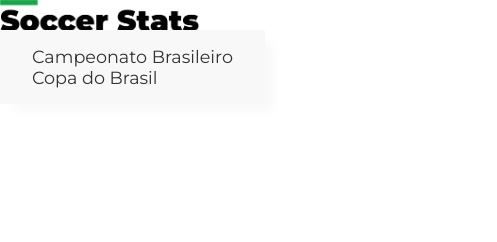
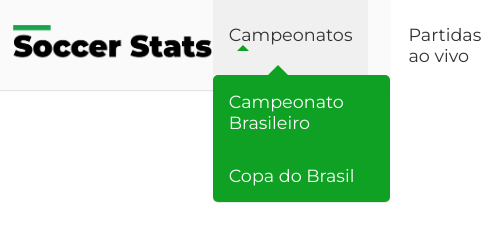
Before and after one commit to Paulo-ss/soccer-stats, a website with bundled scripts: page index.html in a window 390 px wide. Both pictures are taken after a click on the link "Campeonatos". Shown: the whole page, 497 px wide, since content can reach past the window. Built offline with nearby package versions, Linux system fonts and the light colour scheme.

Commit message:
Header finalizado (sem mobile)

```diff
--- a/js/modules/dropdown.js
+++ b/js/modules/dropdown.js
@@ -10,6 +10,7 @@
 
   // Método que da o toggle no dropdown
   activateDropdown() {
+    this.dropToggle.classList.toggle(this.active);
     this.dropMenu.classList.toggle(this.active);
   }
 
--- a/scss/_geral.scss
+++ b/scss/_geral.scss
@@ -1,4 +1,5 @@
 .container {
   max-width: 1200px;
   margin: 0 auto;
+  padding: 0 0.8rem;
 }
--- a/scss/_header.scss
+++ b/scss/_header.scss
@@ -1,6 +1,12 @@
 .header {
+  position: relative;
+  background: $white;
+  @include box-shadow;
+
+  .header-wrapper {
     display: grid;
     grid-template-columns: auto 1fr;
+    align-items: center;
 
     .logo {
       grid-column: 1 / 2;
@@ -10,35 +16,90 @@
     .main-nav {
       grid-column: 2 / 3;
       justify-self: end;
-    @include type(light);
+      @include type(light, 1.1rem);
       color: $black;
 
       .nav {
         display: flex;
+
+        li a {
+          position: relative;
+          display: block;
+          padding: 1.5rem 1rem;
+          transition: all 0.2s linear;
+
+          &:hover {
+            background: darken($color: $white, $amount: 4%);
+          }
+        }
+
+        & > li + li {
+          margin-left: 1.5rem;
+        }
       }
 
       .dropdown-toggler {
         position: relative;
+
+        &::after {
+          content: '';
+          display: inline-block;
+          margin-left: 8px;
+          width: 0;
+          height: 0;
+          border-left: 6px solid transparent;
+          border-right: 6px solid transparent;
+          border-top: 6px solid $dark-green;
+          transition: all 0.2s linear;
+        }
+      }
+
+      .dropdown-toggler.active {
+        background: darken($color: $white, $amount: 4%);
+
+        &::after {
+          transform: rotate(-180deg);
+        }
       }
 
       .dropdown-menu {
         display: none;
         position: absolute;
-      top: 30px;
-      padding: 1rem;
-      background: $white;
+        margin-top: 0;
+        background: $dark-green;
         @include box-shadow;
+        @include border-radius;
 
         li {
           a {
             padding: 1rem;
+            color: $white;
+
+            &:hover {
+              background: darken($color: $dark-green, $amount: 5%);
+              @include border-radius;
             }
+          }
+        }
+
+        &::before {
+          content: '';
+          display: block;
+          position: absolute;
+          top: -10px;
+          left: 55px;
+          width: 0;
+          height: 0;
+          border-left: 10px solid transparent;
+          border-right: 10px solid transparent;
+          border-bottom: 10px solid $dark-green;
+          transition: all 0.2s linear;
         }
       }
 
       .dropdown-menu.active {
         display: block;
-      animation: dropdown 0.3s linear forwards;
+        animation: dropdown 0.2s linear forwards;
       }
 
       @keyframes dropdown {
@@ -53,3 +114,4 @@
       }
     }
   }
+}
--- a/scss/_vars_and_mixins.scss
+++ b/scss/_vars_and_mixins.scss
@@ -4,21 +4,21 @@
 // Variáveis de cor
 $primary-color: #7cff6a;
 $dark-green: #0ea123;
-$white: #f8f8f8;
+$white: #fafafa;
 $black: #333333;
 
 // Variáveis de fonte
 $font: 'Montserrat', sans-serif;
 
 // Mixin da tipografia
-@mixin type($type) {
+@mixin type($type, $size) {
   @if $type == bold {
     font-family: $font;
-    font-size: 2rem;
+    font-size: $size;
     font-weight: 900;
   } @else if $type == light {
     font-family: $font;
-    font-size: 1.1rem;
+    font-size: $size;
     font-weight: 400;
   }
 }
@@ -36,7 +36,12 @@
 
 // Mixing do box-shadow
 @mixin box-shadow {
-  box-shadow: 11px 10px 12px -3px $white;
-  -webkit-box-shadow: 11px 10px 12px -3px $white;
-  -moz-box-shadow: 11px 10px 12px -3px $white;
+  box-shadow: 0 1px 1px rgba(0, 0, 0, 0.1);
+  -webkit-box-shadow: 0 1px 1px rgba(0, 0, 0, 0.1);
+  -moz-box-shadow: 0 1px 1px rgba(0, 0, 0, 0.1);
 }
+
+// Mixin de border-radius
+@mixin border-radius {
+  border-radius: 5px;
+}
```
Also changed, not shown: css/style.css. Lines whose indentation alone changed are shown as unchanged.
